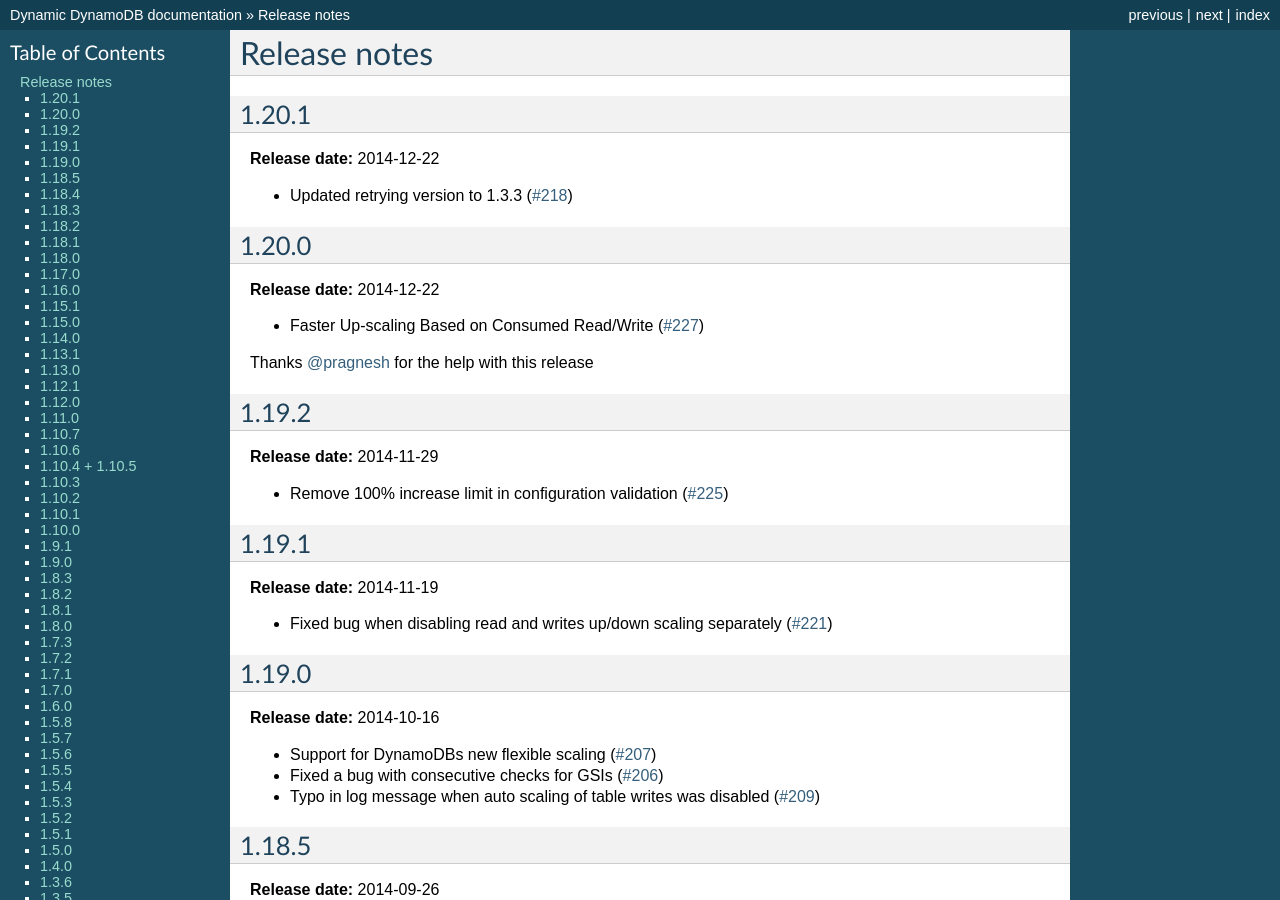
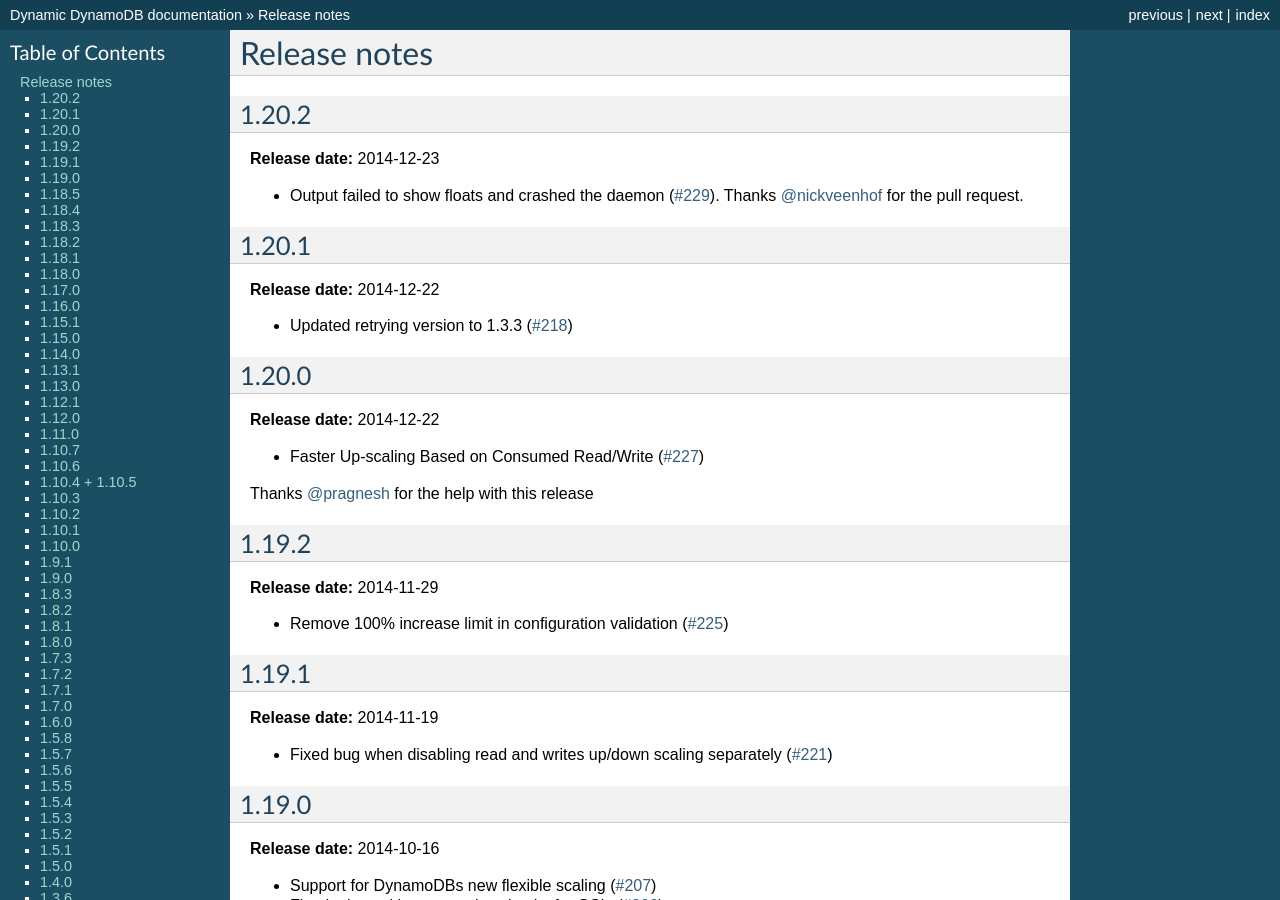
Before and after one commit to sebdah/dynamic-dynamodb, a Sphinx documentation site: the page built from docs/release_notes.rst, in a window 1280 px wide and 900 px high. Built offline with Sphinx 7.4.7, drawn with Linux system fonts in a browser that asks for light colours; the version number could not be read and is left out.

Commit message:
Updated release notes for 1.20.2

```diff
--- a/docs/release_notes.rst
+++ b/docs/release_notes.rst
@@ -1,5 +1,12 @@
 Release notes
 =============
+
+1.20.2
+------
+
+**Release date:** 2014-12-23
+
+- Output failed to show floats and crashed the daemon (`#229 <https://github.com/sebdah/dynamic-dynamodb/issues/229>`__). Thanks `@nickveenhof <https://github.com/nickveenhof>`__ for the pull request.
 
 1.20.1
 ------
```
